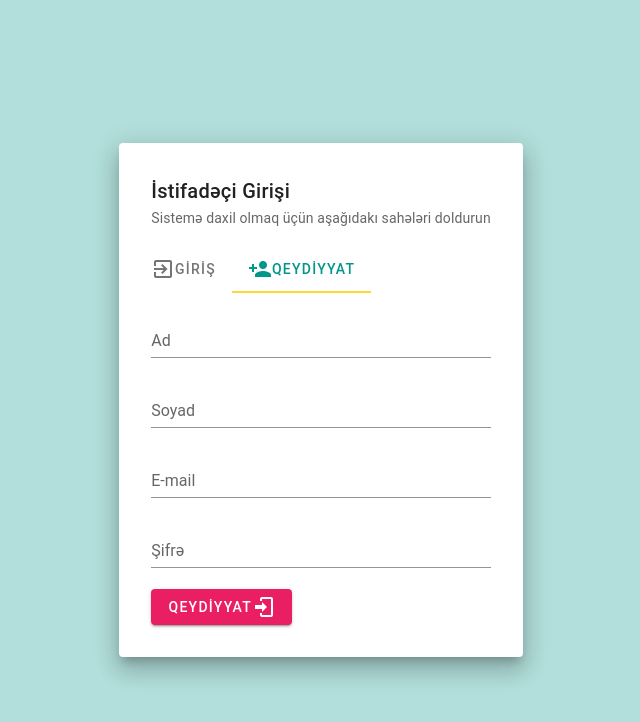
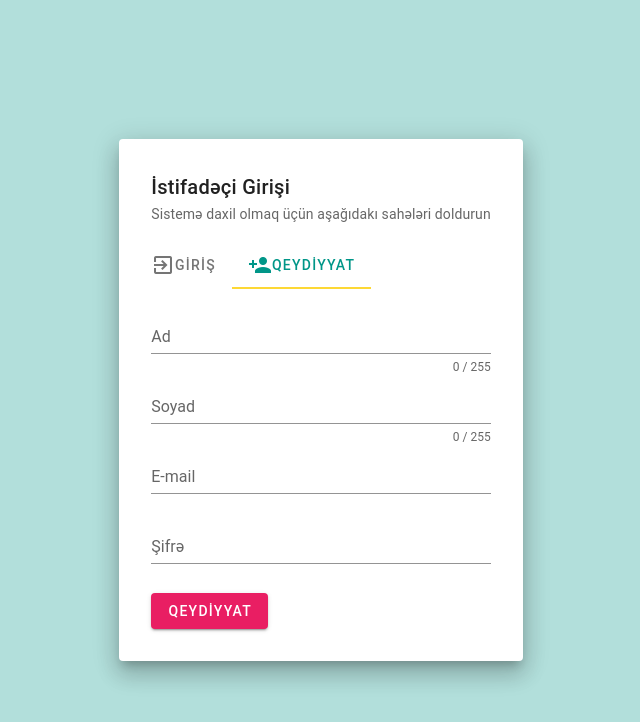
Before and after one commit to safarli/anbarapp, a Vue app: page /login in a window 1280 px wide. Both pictures are taken after a click on the tab "QEYDİYYAT". Shown: the top 722 px of the page, without its empty margins (319-959 px from the left). Built offline with nearby package versions, Linux system fonts and the light colour scheme; no server answers; a small style sheet from the web is missing.

Commit message:
a commit

```diff
--- a/src/views/Login.vue
+++ b/src/views/Login.vue
@@ -13,10 +13,12 @@
           <v-tabs-slider color="yellow darken-1"></v-tabs-slider>
           <v-tab>
             <v-icon>mdi-login-variant</v-icon>
-            GİRİŞ</v-tab>
+            GİRİŞ</v-tab
+          >
           <v-tab>
             <v-icon>mdi-account-plus</v-icon>
-            QEYDİYYAT</v-tab>
+            QEYDİYYAT</v-tab
+          >
           <v-tab-item>
             <v-card-text>
               <v-form ref="login_form">
@@ -26,37 +28,49 @@
                   type="email"
                 ></v-text-field>
                 <v-text-field
-                  :rules="passwRules"
+                  counter="60"
                   label="Şifrə"
                   type="password"
+                  :rules="passwRules"
                 ></v-text-field>
-                <v-text-field label="CAPTCHA"></v-text-field>
-                <v-btn @click="logIn" dark color="teal darken-2">
-                  GİRİŞ
-                  <v-icon>mdi-login</v-icon>
-                </v-btn>
+                <v-btn @click="logIn" dark color="teal darken-2" class="mt-2"> GİRİŞ </v-btn>
               </v-form>
             </v-card-text>
           </v-tab-item>
           <v-tab-item>
             <v-card-text>
               <v-form ref="register_form">
-                <v-text-field label="Ad"></v-text-field>
-                <v-text-field label="Soyad"></v-text-field>
+                <v-text-field
+                  label="Ad"
+                  :rules="adRules"
+                  counter="255"
+                ></v-text-field>
+                <v-text-field
+                  label="Soyad"
+                  :rules="soyadRules"
+                  counter="255"
+                ></v-text-field>
                 <v-text-field
                   :rules="emailRules"
                   label="E-mail"
                   type="email"
                 ></v-text-field>
-                <v-text-field
-                  :rules="passwRules"
-                  label="Şifrə"
-                  type="password"
-                ></v-text-field>
-                <v-btn @click="register" dark color="pink">
-                  QEYDİYYAT
-                  <v-icon>mdi-login</v-icon>
-                </v-btn>
+                <v-tooltip bottom content-class="grey darken-4" open-delay="300" :open-on-hover="false">
+                  <template v-slot:activator="{ on, attrs }">
+                    <v-text-field
+                      v-bind="attrs"
+                      v-on="on"
+                      :rules="passwRules"
+                      label="Şifrə"
+                      type="password"
+                    ></v-text-field>
+                  </template>
+                  <span
+                    >Şifrə 8 simvoldan az olmayaraq, ən az 1 rəqəm, 1 kiçik
+                    hərf, 1 böyük hərfdən ibarət olmalıdır</span
+                  >
+                </v-tooltip>
+                <v-btn @click="register" dark color="pink" class="mt-2"> QEYDİYYAT </v-btn>
               </v-form>
             </v-card-text>
           </v-tab-item>
@@ -79,8 +93,22 @@ export default {
           (v && v.length < 120) ||
           "E-Poçt ünvanı 120 xarakterdən qısa olmalıdır",
       ],
-      passwRules: [(v) => !!v || "Şifrə daxil edin"],
+      passwRules: [
+        (v) => !!v || "Şifrə daxil edin",
+        (v) =>
+          /^(?=.*\d)(?=.*[a-z])(?=.*[A-Z])[0-9a-zA-Z]{8,}$/.test(v) ||
+          "Qaydalara uyğun şifrə daxil edin",
+      ],
+      adRules: [(v) => !!v || "Adınızı daxil edin"],
+      soyadRules: [(v) => !!v || "Soyadınızı daxil edin"],
     };
+  },
+  computed: {
+    randomQuestion() {
+      const num_1 = Math.round(Math.random() * 10);
+      const num_2 = Math.round(Math.random() * 10);
+      return `${num_1} + ${num_2} = ?`;
+    },
   },
   methods: {
     logIn() {
```
